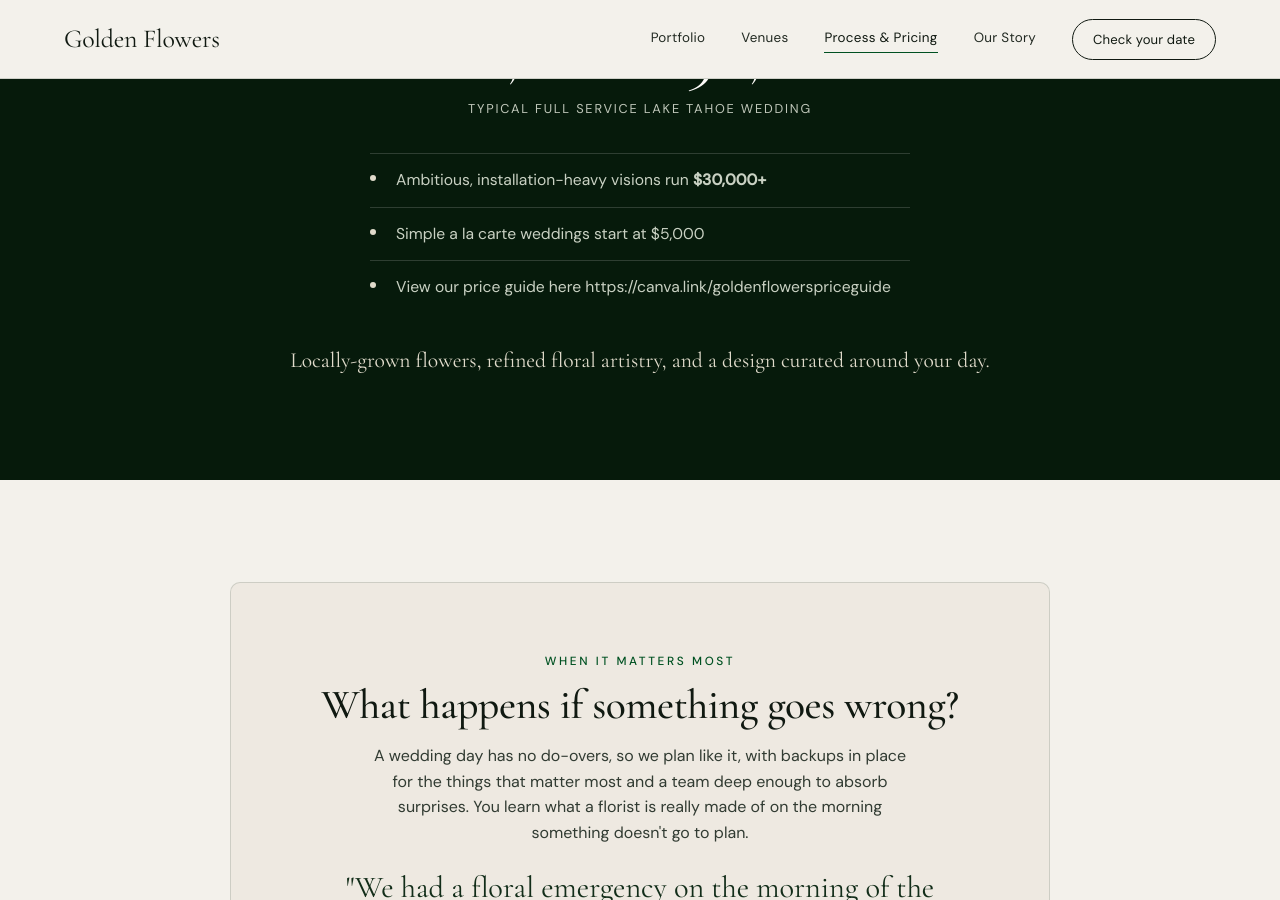
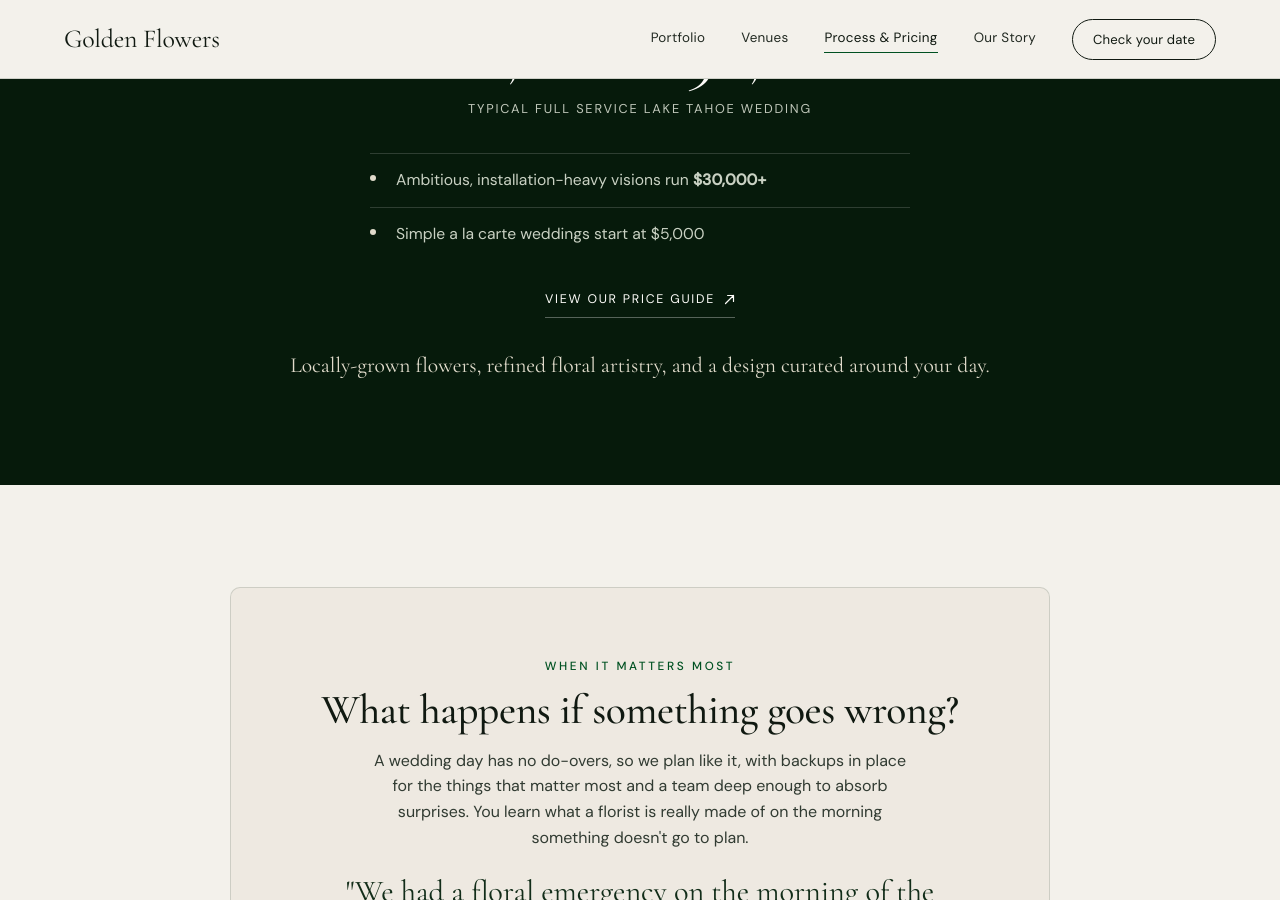
Before and after one commit to jshplhm/goldenflowers, a Jekyll site: the page built from weddings/index.md, in a window 1280 px wide and 900 px high, scrolled down 3671 px. Built offline with Jekyll 4.4.1, drawn with Linux system fonts in a browser that asks for light colours.

Commit message:
feat(weddings): link the price guide from the investment block
The URL was pasted into a pricing bullet, where em.html escapes it to
plain text. Promote it to its own outbound link between the list and the
tagline, styled off .price-sub so it reads as a system element rather
than body copy. Text link, not a button: it's secondary to the consult
CTA further down the page.

Label is inline-editable; label and URL are both Pages CMS fields, and
blanking the URL hides the link.

Co-Authored-By: Claude Opus 5 <noreply@anthropic.com>

```diff
--- a/_data/weddings.yml
+++ b/_data/weddings.yml
@@ -83,7 +83,8 @@ pricing:
   points:
     - Ambitious, installation-heavy visions run **$30,000+**
     - Simple a la carte weddings start at $5,000
-    - View our price guide here https://canva.link/goldenflowerspriceguide
+  guide_text: View our price guide
+  guide_url: https://canva.link/goldenflowerspriceguide
   tagline: Locally-grown flowers, refined floral artistry, and a design curated
     around your day.
 risk:
--- a/assets/css/redesign.css
+++ b/assets/css/redesign.css
@@ -449,6 +449,8 @@ body.lb-open{overflow:hidden;}
 .pricing-dark .price-list li{color:oklch(85% .02 130);border-color:oklch(100% 0 0/.16);}
 .pricing-dark .price-tagline{color:var(--terra-soft);}
 .pricing-dark .price-list li::before{background:var(--terra-soft);}
+.pricing-dark .price-guide{color:var(--paper);border-color:oklch(100% 0 0/.32);}
+.pricing-dark .price-guide:hover{border-color:var(--paper);}
 
 /* ---------- PRICING ---------- */
 .pricing{text-align:center;max-width:720px;margin:0 auto;}
@@ -457,6 +459,9 @@ body.lb-open{overflow:hidden;}
 .price-list{list-style:none;max-width:540px;margin:34px auto 0;text-align:left;}
 .price-list li{position:relative;padding:14px 0 14px 26px;border-top:1px solid var(--line);color:var(--fg2);font-size:.98rem;line-height:1.55;}
 .price-list li::before{content:"";position:absolute;left:0;top:21px;width:6px;height:6px;border-radius:50%;background:var(--terra);}
+.price-guide{display:inline-flex;align-items:center;gap:9px;margin-top:30px;font-size:.78rem;letter-spacing:.14em;text-transform:uppercase;color:var(--forest);border-bottom:1px solid var(--line);padding-bottom:7px;transition:border-color .2s,gap .2s;}
+.price-guide:hover{gap:13px;}
+.price-guide-arw{flex:none;}
 .price-tagline{font-family:var(--d);font-style:normal;font-size:1.35rem;color:var(--forest);margin-top:30px;}
 
 /* ---------- CALLOUT (risk reversal) ---------- */
@@ -936,6 +941,8 @@ body.nav-hidden .venue-breadcrumb{top:0;}
    (padding offset by negative margins; desktop pointer:fine is untouched). */
 @media(pointer:coarse){
   .txt-link{padding-block:8px;margin-block:-8px;}
+  /* grow upward only: the underline must stay put */
+  .price-guide{padding-top:16px;margin-top:14px;}
   .mm-secondary a{padding-block:8px;margin-block:-8px;}
   .mobile-menu .m-meta a{display:inline-block;padding-block:6px;margin-block:-6px;}
   .foot-cols a{padding-block:6px;margin-top:-6px;margin-bottom:4px;}
--- a/weddings/index.md
+++ b/weddings/index.md
@@ -89,6 +89,12 @@ redirect_from:
       <li>{% include em.html t=point k="weddings:pricing.points" i=forloop.index0 %}</li>
       {%- endfor %}
     </ul>
+    {%- if site.data.weddings.pricing.guide_url != empty %}
+    <a class="price-guide" href="{{ site.data.weddings.pricing.guide_url }}" target="_blank" rel="noopener">
+      <span data-ed="weddings:pricing.guide_text">{{ site.data.weddings.pricing.guide_text }}</span>
+      <svg class="price-guide-arw" width="11" height="11" viewBox="0 0 11 11" fill="none" aria-hidden="true"><path d="M1.5 9.5 9.5 1.5M3.6 1.5h5.9v5.9" stroke="currentColor" stroke-width="1.2" stroke-linecap="round" stroke-linejoin="round"/></svg>
+    </a>
+    {%- endif %}
     <p class="price-tagline"><span data-ed="weddings:pricing.tagline">{{ site.data.weddings.pricing.tagline }}</span></p>
   </div>
 </section>
```
Also changed, not shown: .pages.yml.
